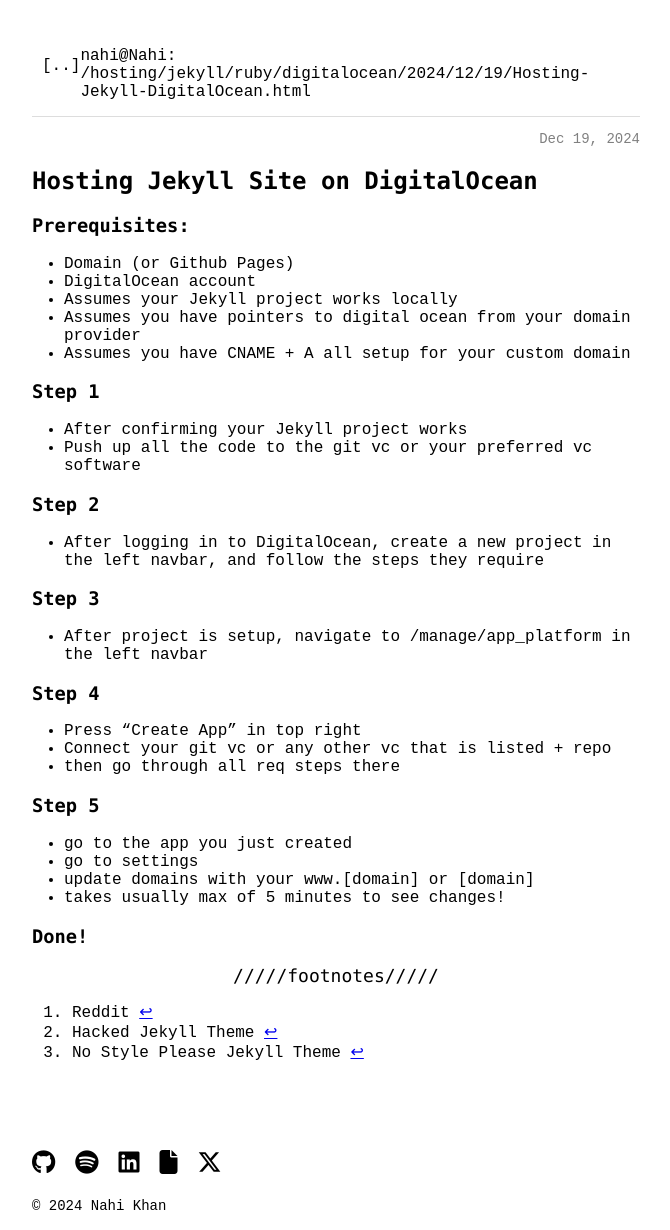
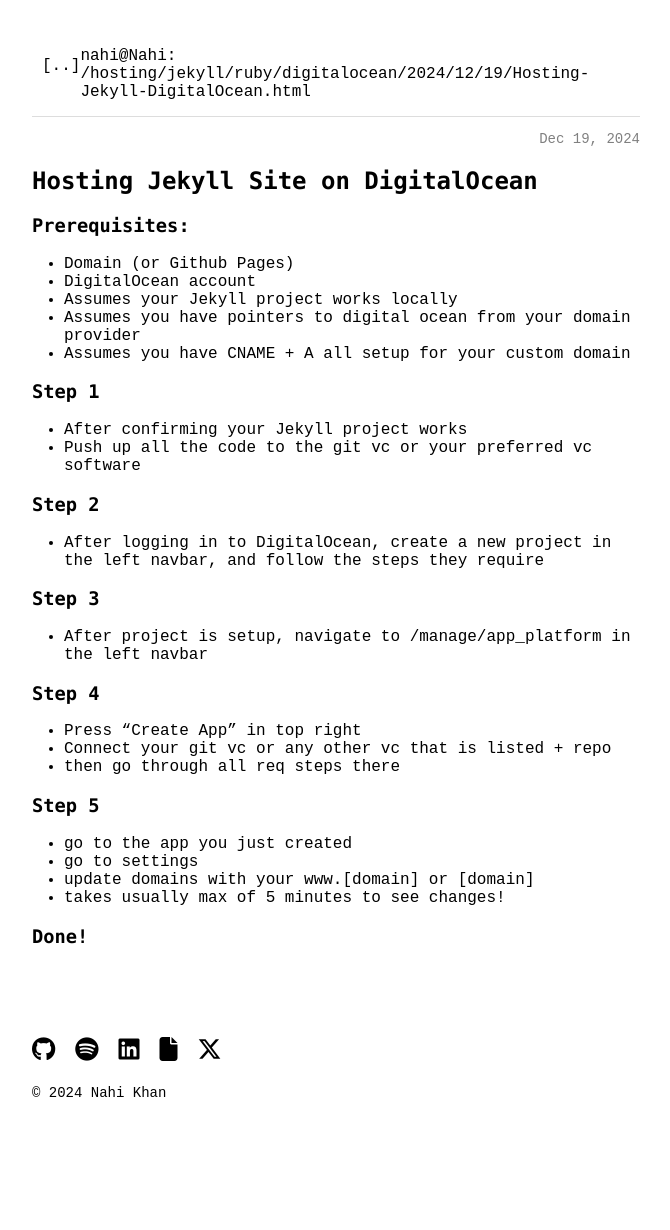
Before and after one commit to nvhiii/nahi-site, a Jekyll site: the page built from _posts/2024-12-19-Hosting-Jekyll-DigitalOcean.md, in a window 1280 px wide. Shown: the whole page, without its empty margins (304-974 px from the left). Built offline with Jekyll 4.4.1, drawn with Linux system fonts in a browser that asks for light colours; after the commit the page ends 1117 px from its top, so only the background shows below that.

Commit message:
rid of footnotes of latest post

```diff
--- a/_posts/2024-12-19-Hosting-Jekyll-DigitalOcean.md
+++ b/_posts/2024-12-19-Hosting-Jekyll-DigitalOcean.md
@@ -3,10 +3,6 @@ layout: post
 title: "Hosting Jekyll Site on DigitalOcean"
 date: 2024-12-19 12:54:36 +0000
 categories: hosting jekyll ruby digitalocean
-footnotes:
-  - Reddit
-  - Hacked Jekyll Theme
-  - No Style Please Jekyll Theme
 ---
 
 ### Prerequisites:
```
